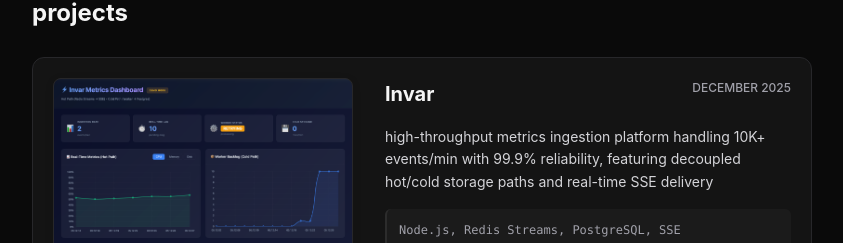
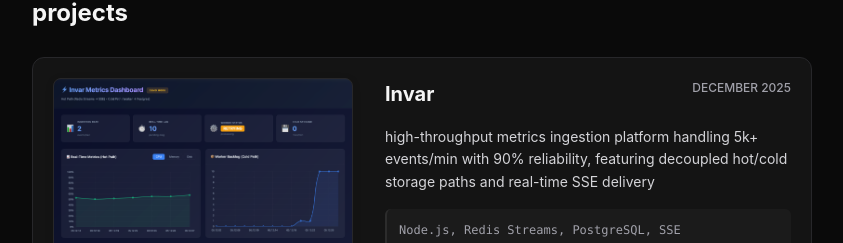
Before and after one commit to aarohb1507/folio, a React (Vite) app: page / in a window 1280 px wide. Shown: the part 998-1241 px from the top of the page, without its empty margins (218-1061 px from the left). Built offline with nearby package versions, Linux system fonts and the light colour scheme; the HTML template or start-up script is replaced by a standard one.

Commit message:
Modify description for metrics ingestion platform
Updated the description for the metrics ingestion platform to reflect changes in event handling capacity and reliability.

```diff
--- a/src/data/portfolio.js
+++ b/src/data/portfolio.js
@@ -35,7 +35,7 @@ const portfolioData = {
       image: "/images/invar.png",
       tech: "Node.js, Redis Streams, PostgreSQL, SSE",
       dates: "december 2025",
-      description: "high-throughput metrics ingestion platform handling 10K+ events/min with 99.9% reliability, featuring decoupled hot/cold storage paths and real-time SSE delivery"
+      description: "high-throughput metrics ingestion platform handling 5k+ events/min with 90% reliability, featuring decoupled hot/cold storage paths and real-time SSE delivery"
     },
     {
       name: "SentinelRAG",
```
